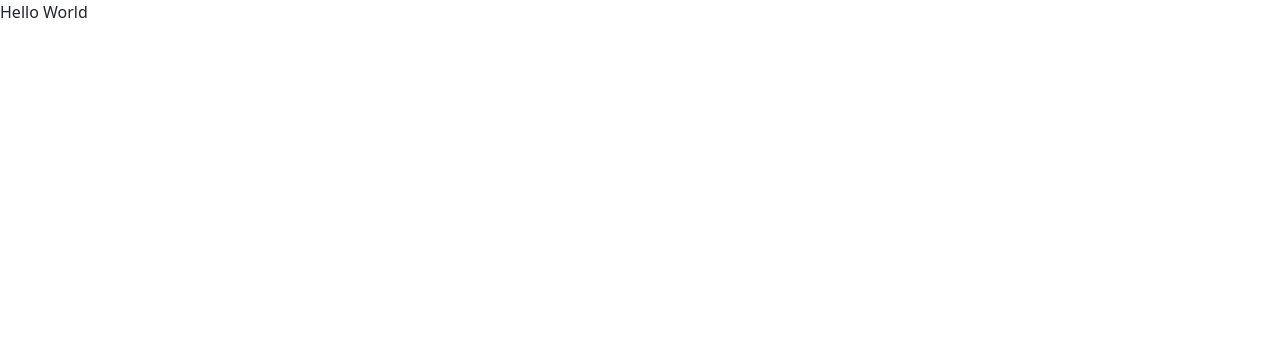
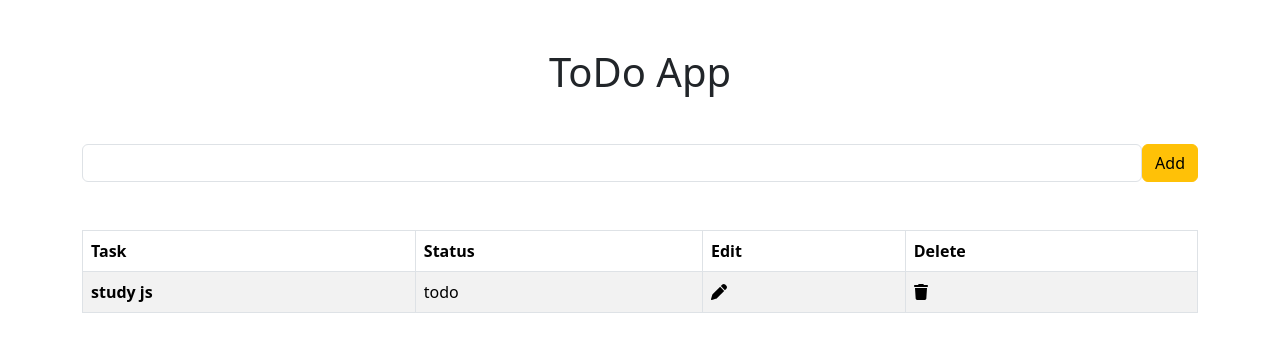
Before and after one commit to Omarmoatz/Todo-App, a Vue app: page / in a window 1280 px wide. Shown: the top 352 px of the page. Built offline with nearby package versions, Linux system fonts and the light colour scheme.

Commit message:
add html components

```diff
--- a/src/components/TodoApp.vue
+++ b/src/components/TodoApp.vue
@@ -1,6 +1,38 @@
 <template>
-  <div >
-      Hello World
+  <div class="container">
+      <h1 class="text-center mt-5">ToDo App</h1>
+      <div class="d-flex mt-5">
+        <input class="form-control w-100 " type="text" name="text">
+        <button class="btn btn-warning" type="button">Add</button>
+      </div>
+  </div>
+  <div class="container">
+    <table class="table table-striped table-hover mt-5 table-bordered ">
+      <thead>
+        <tr>
+          <th scope="col">Task</th>
+          <th scope="col">Status</th>
+          <th scope="col">Edit</th>
+          <th scope="col">Delete</th>
+        </tr>
+      </thead>
+      <tbody>
+        <tr>
+          <th scope="row"> study js </th>
+          <td>todo</td>
+          <td>
+            <div>
+              <span class="fa fa-pen" ></span>
+            </div>
+          </td>
+          <td>
+            <div>
+              <span class="fa fa-trash" ></span>
+            </div>
+          </td>
+        </tr>
+      </tbody>
+    </table>
   </div>
 </template>
 
```
